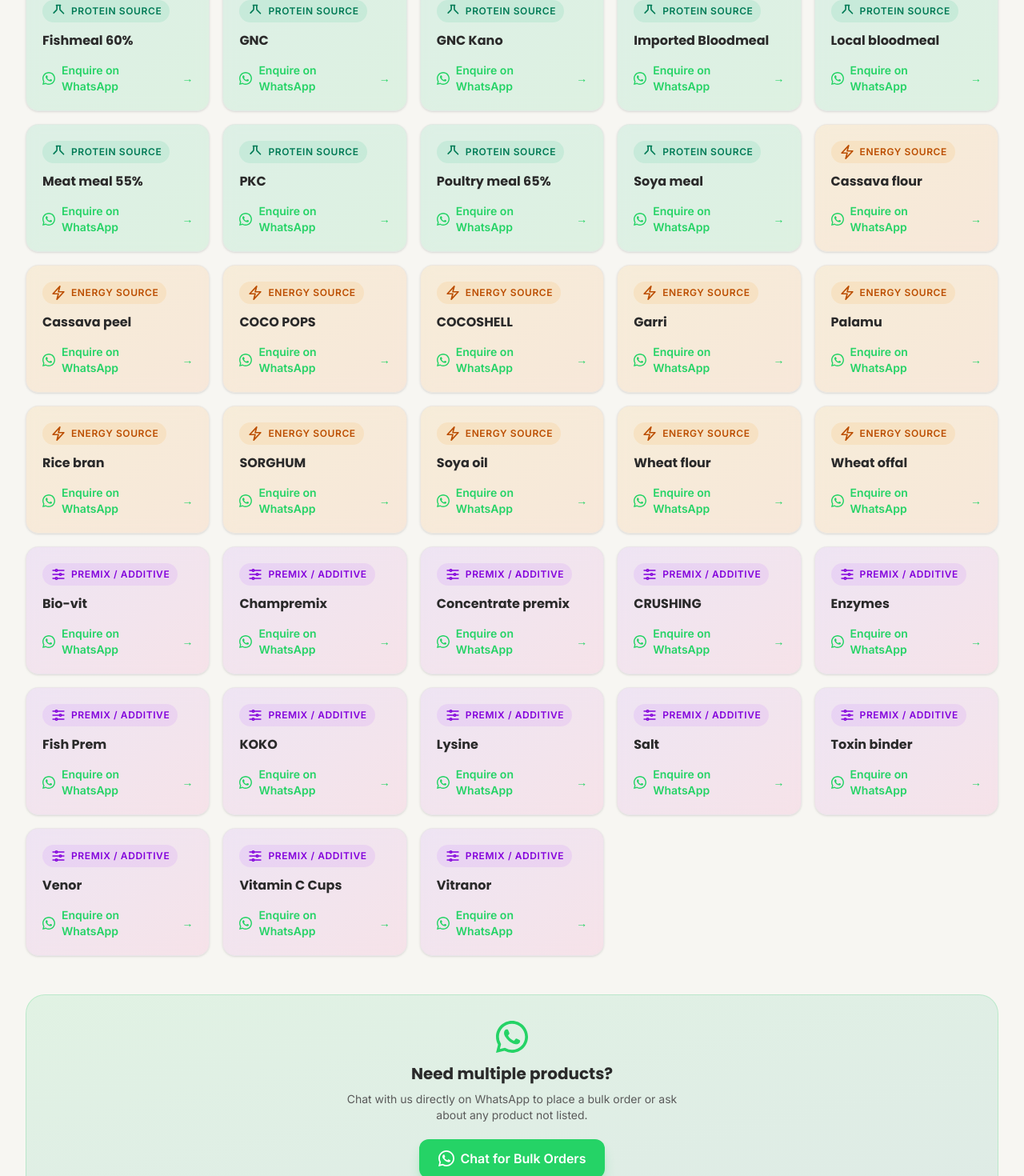
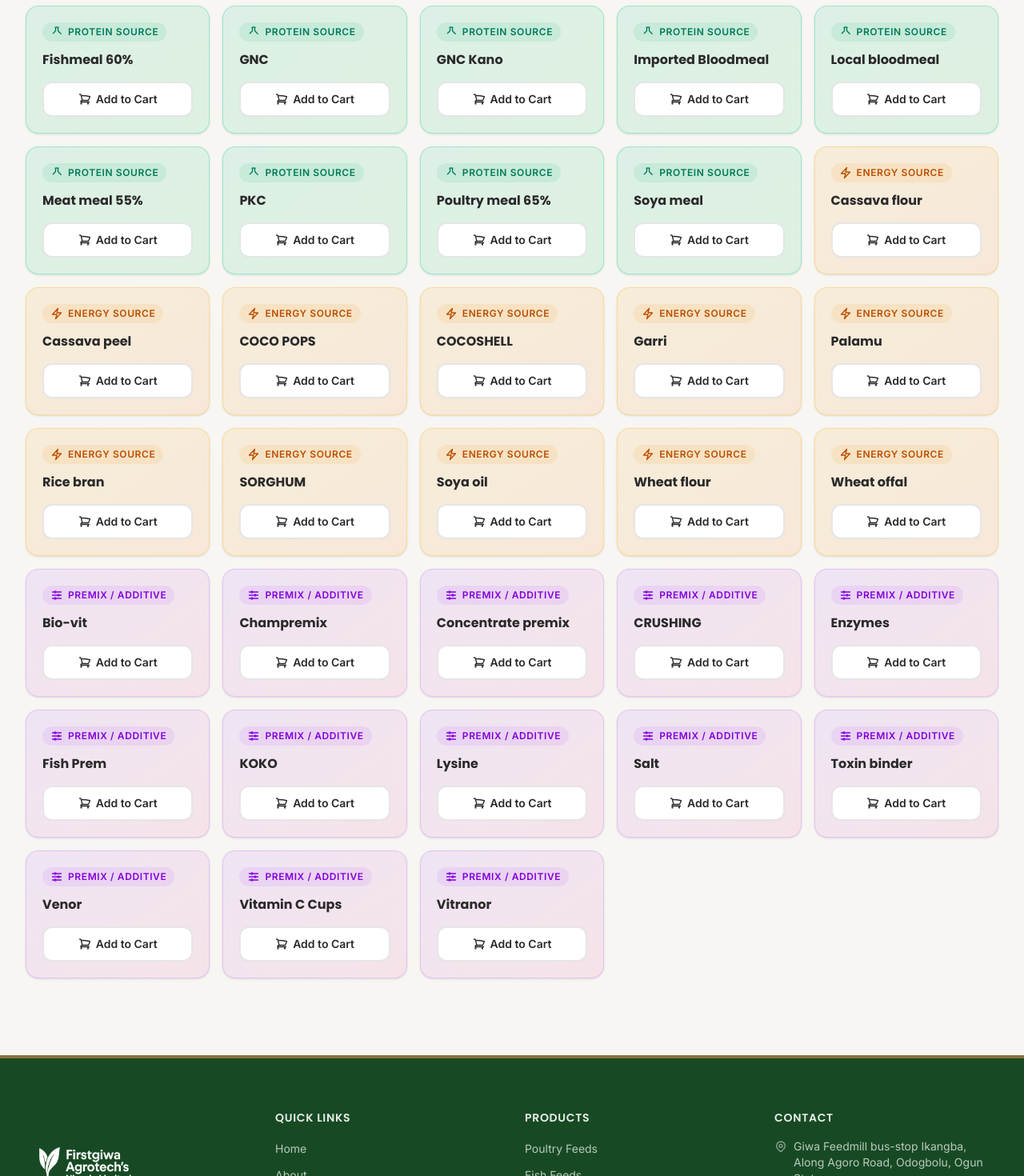
Before and after one commit to agbona24/first-giwa, a Next.js app: page /products in a window 1280 px wide. Shown: the part 5079-6549 px from the top of the page at 80% size. Built offline with nearby package versions, Linux system fonts and the light colour scheme.

Commit message:
Replace direct WhatsApp links with add-to-cart + checkout flow

```diff
--- a/src/components/products/ProductCatalog.tsx
+++ b/src/components/products/ProductCatalog.tsx
@@ -75,14 +75,18 @@
   { key: "premixes-additives", label: "Premixes & Additives" },
 ];
 
-const CATEGORY_CONFIG: Record<Exclude<Category, "all">, { label: string; gradient: string; badgeBg: string; badgeText: string; icon: React.ReactNode }> = {
+const CATEGORY_CONFIG: Record<
+  Exclude<Category, "all">,
+  { label: string; gradient: string; badgeBg: string; badgeText: string; border: string; icon: React.ReactNode }
+> = {
   "finished-feeds": {
     label: "Finished Feed",
     gradient: "from-primary/10 to-accent/10",
     badgeBg: "bg-primary/10",
     badgeText: "text-primary",
+    border: "border-primary/30",
     icon: (
-      <svg className="w-5 h-5" fill="none" viewBox="0 0 24 24" stroke="currentColor" strokeWidth="2">
+      <svg className="w-4 h-4" fill="none" viewBox="0 0 24 24" stroke="currentColor" strokeWidth="2">
         <path strokeLinecap="round" strokeLinejoin="round" d="M20.25 7.5l-.625 10.632a2.25 2.25 0 01-2.247 2.118H6.622a2.25 2.25 0 01-2.247-2.118L3.75 7.5M10 11.25h4M3.375 7.5h17.25c.621 0 1.125-.504 1.125-1.125v-1.5c0-.621-.504-1.125-1.125-1.125H3.375c-.621 0-1.125.504-1.125 1.125v1.5c0 .621.504 1.125 1.125 1.125z" />
       </svg>
     ),
@@ -92,8 +96,9 @@
     gradient: "from-emerald-500/10 to-green-500/10",
     badgeBg: "bg-emerald-500/10",
     badgeText: "text-emerald-700",
+    border: "border-emerald-400/30",
     icon: (
-      <svg className="w-5 h-5" fill="none" viewBox="0 0 24 24" stroke="currentColor" strokeWidth="2">
+      <svg className="w-4 h-4" fill="none" viewBox="0 0 24 24" stroke="currentColor" strokeWidth="2">
         <path strokeLinecap="round" strokeLinejoin="round" d="M9.75 3.104v5.714a2.25 2.25 0 01-.659 1.591L5 14.5M9.75 3.104c-.251.023-.501.05-.75.082m.75-.082a24.301 24.301 0 014.5 0m0 0v5.714c0 .597.237 1.17.659 1.591L19.8 15.3M14.25 3.104c.251.023.501.05.75.082" />
       </svg>
     ),
@@ -103,8 +108,9 @@
     gradient: "from-amber-500/10 to-orange-500/10",
     badgeBg: "bg-amber-500/10",
     badgeText: "text-amber-700",
+    border: "border-amber-400/30",
     icon: (
-      <svg className="w-5 h-5" fill="none" viewBox="0 0 24 24" stroke="currentColor" strokeWidth="2">
+      <svg className="w-4 h-4" fill="none" viewBox="0 0 24 24" stroke="currentColor" strokeWidth="2">
         <path strokeLinecap="round" strokeLinejoin="round" d="M3.75 13.5l10.5-11.25L12 10.5h8.25L9.75 21.75 12 13.5H3.75z" />
       </svg>
     ),
@@ -114,8 +120,9 @@
     gradient: "from-purple-500/10 to-pink-500/10",
     badgeBg: "bg-purple-500/10",
     badgeText: "text-purple-700",
+    border: "border-purple-400/30",
     icon: (
-      <svg className="w-5 h-5" fill="none" viewBox="0 0 24 24" stroke="currentColor" strokeWidth="2">
+      <svg className="w-4 h-4" fill="none" viewBox="0 0 24 24" stroke="currentColor" strokeWidth="2">
         <path strokeLinecap="round" strokeLinejoin="round" d="M10.5 6h9.75M10.5 6a1.5 1.5 0 11-3 0m3 0a1.5 1.5 0 10-3 0M3.75 6H7.5m3 12h9.75m-9.75 0a1.5 1.5 0 01-3 0m3 0a1.5 1.5 0 00-3 0m-3.75 0H7.5m9-6h3.75m-3.75 0a1.5 1.5 0 01-3 0m3 0a1.5 1.5 0 00-3 0m-9.75 0h9.75" />
       </svg>
     ),
@@ -131,56 +138,265 @@
   );
 }
 
-function ProductCard({ product, index }: { product: Product; index: number }) {
+// ─── Product Card ─────────────────────────────────────────────────────────────
+
+interface ProductCardProps {
+  product: Product;
+  index: number;
+  inCart: boolean;
+  onToggle: (name: string) => void;
+}
+
+function ProductCard({ product, index, inCart, onToggle }: ProductCardProps) {
   const config = CATEGORY_CONFIG[product.category];
 
-  const handleClick = () => {
-    const message = encodeURIComponent(
-      `Hello First-Giwa Feeds! 👋\n\nI'm interested in *${product.name}*.\n\nCould you please share more details about pricing and availability? Thank you.`
-    );
-    window.open(`https://wa.me/${COMPANY.whatsapp}?text=${message}`, "_blank", "noopener,noreferrer");
-  };
-
   return (
-    <motion.button
-      onClick={handleClick}
-      className={`group relative w-full text-left rounded-2xl overflow-hidden border border-neutral-200/60 bg-gradient-to-br ${config.gradient} backdrop-blur-sm shadow-sm hover:shadow-xl transition-shadow duration-300 cursor-pointer`}
+    <motion.div
+      className={`group relative flex flex-col rounded-2xl overflow-hidden border bg-gradient-to-br ${config.gradient} backdrop-blur-sm shadow-sm transition-all duration-300 ${
+        inCart
+          ? "border-[#25D366] shadow-[#25D366]/20 shadow-lg ring-2 ring-[#25D366]/30"
+          : `${config.border} hover:shadow-lg`
+      }`}
       initial={{ opacity: 0, y: 20 }}
       animate={{ opacity: 1, y: 0 }}
       exit={{ opacity: 0, y: -10, scale: 0.95 }}
       transition={{ delay: index * 0.03, duration: 0.4, ease: [0.16, 1, 0.3, 1] }}
-      whileHover={{ y: -4, scale: 1.02 }}
-      whileTap={{ scale: 0.97 }}
+      whileHover={{ y: -3 }}
     >
-      <div className="p-5">
+      <div className="flex flex-col flex-1 p-5">
         {/* Category badge */}
-        <span className={`inline-flex items-center gap-1.5 text-xs font-semibold uppercase tracking-wider px-2.5 py-1 rounded-full mb-3 ${config.badgeBg} ${config.badgeText}`}>
+        <span
+          className={`inline-flex items-center gap-1.5 text-xs font-semibold uppercase tracking-wider px-2.5 py-1 rounded-full mb-3 w-fit ${config.badgeBg} ${config.badgeText}`}
+        >
           {config.icon}
           {config.label}
         </span>
 
         {/* Product name */}
-        <h3 className="font-heading font-bold text-text-dark text-base leading-snug mb-4 group-hover:text-primary transition-colors duration-200">
+        <h3
+          className={`font-heading font-bold text-base leading-snug mb-4 flex-1 transition-colors duration-200 ${
+            inCart ? "text-[#128C7E]" : "text-text-dark group-hover:text-primary"
+          }`}
+        >
           {product.name}
         </h3>
 
-        {/* WhatsApp CTA */}
-        <div className="flex items-center gap-2 text-sm font-semibold text-[#25D366]">
-          <WhatsAppIcon className="w-4 h-4 flex-shrink-0" />
-          <span>Enquire on WhatsApp</span>
-          <span className="ml-auto transition-transform duration-200 group-hover:translate-x-1">→</span>
-        </div>
+        {/* Add / Remove button */}
+        <motion.button
+          onClick={() => onToggle(product.name)}
+          className={`w-full flex items-center justify-center gap-2 py-2.5 rounded-xl text-sm font-semibold transition-all duration-200 ${
+            inCart
+              ? "bg-[#25D366] text-white hover:bg-red-500"
+              : "bg-white border-2 border-neutral-200 text-text hover:border-primary hover:text-primary"
+          }`}
+          whileTap={{ scale: 0.95 }}
+        >
+          <AnimatePresence mode="wait" initial={false}>
+            {inCart ? (
+              <motion.span
+                key="added"
+                className="flex items-center gap-1.5"
+                initial={{ opacity: 0, y: 6 }}
+                animate={{ opacity: 1, y: 0 }}
+                exit={{ opacity: 0, y: -6 }}
+                transition={{ duration: 0.15 }}
+              >
+                <svg className="w-4 h-4" fill="none" viewBox="0 0 24 24" stroke="currentColor" strokeWidth="2.5">
+                  <path strokeLinecap="round" strokeLinejoin="round" d="M4.5 12.75l6 6 9-13.5" />
+                </svg>
+                Added — tap to remove
+              </motion.span>
+            ) : (
+              <motion.span
+                key="add"
+                className="flex items-center gap-1.5"
+                initial={{ opacity: 0, y: 6 }}
+                animate={{ opacity: 1, y: 0 }}
+                exit={{ opacity: 0, y: -6 }}
+                transition={{ duration: 0.15 }}
+              >
+                <svg className="w-4 h-4" fill="none" viewBox="0 0 24 24" stroke="currentColor" strokeWidth="2">
+                  <path strokeLinecap="round" strokeLinejoin="round" d="M2.25 3h1.386c.51 0 .955.343 1.087.835l.383 1.437M7.5 14.25a3 3 0 00-3 3h15.75m-12.75-3h11.218c1.121-2.3 2.1-4.684 2.924-7.138a60.114 60.114 0 00-16.536-1.84M7.5 14.25L5.106 5.272M6 20.25a.75.75 0 11-1.5 0 .75.75 0 011.5 0zm12.75 0a.75.75 0 11-1.5 0 .75.75 0 011.5 0z" />
+                </svg>
+                Add to Cart
+              </motion.span>
+            )}
+          </AnimatePresence>
+        </motion.button>
       </div>
 
-      {/* Bottom accent bar */}
-      <div className="absolute bottom-0 left-0 right-0 h-0.5 bg-gradient-to-r from-[#25D366] to-[#128C7E] scale-x-0 group-hover:scale-x-100 transition-transform duration-300 origin-left" />
-    </motion.button>
+      {/* In-cart accent bar */}
+      <AnimatePresence>
+        {inCart && (
+          <motion.div
+            className="h-1 bg-gradient-to-r from-[#25D366] to-[#128C7E]"
+            initial={{ scaleX: 0 }}
+            animate={{ scaleX: 1 }}
+            exit={{ scaleX: 0 }}
+            style={{ originX: 0 }}
+            transition={{ duration: 0.3 }}
+          />
+        )}
+      </AnimatePresence>
+    </motion.div>
   );
 }
+
+// ─── Cart Drawer ──────────────────────────────────────────────────────────────
+
+interface CartDrawerProps {
+  cart: string[];
+  onRemove: (name: string) => void;
+  onClear: () => void;
+}
+
+function CartDrawer({ cart, onRemove, onClear }: CartDrawerProps) {
+  const [open, setOpen] = useState(false);
+
+  const handleCheckout = () => {
+    const itemList = cart.map((name) => `  • ${name}`).join("\n");
+    const message = encodeURIComponent(
+      `Hello First-Giwa Feeds! 👋\n\nI'd like to enquire about the following products:\n\n${itemList}\n\nCould you please provide pricing and availability for these items? Thank you.`
+    );
+    window.open(
+      `https://wa.me/${COMPANY.whatsapp}?text=${message}`,
+      "_blank",
+      "noopener,noreferrer"
+    );
+  };
+
+  return (
+    <AnimatePresence>
+      {cart.length > 0 && (
+        <motion.div
+          className="fixed bottom-0 left-0 right-0 z-50"
+          initial={{ y: 120 }}
+          animate={{ y: 0 }}
+          exit={{ y: 120 }}
+          transition={{ type: "spring", stiffness: 300, damping: 30 }}
+        >
+          {/* Expanded items panel */}
+          <AnimatePresence>
+            {open && (
+              <motion.div
+                className="mx-auto max-w-2xl bg-white rounded-t-3xl shadow-2xl border border-neutral-200 border-b-0 overflow-hidden"
+                initial={{ height: 0, opacity: 0 }}
+                animate={{ height: "auto", opacity: 1 }}
+                exit={{ height: 0, opacity: 0 }}
+                transition={{ duration: 0.3, ease: [0.16, 1, 0.3, 1] }}
+              >
+                <div className="px-5 pt-5 pb-3 max-h-60 overflow-y-auto">
+                  <div className="flex items-center justify-between mb-3">
+                    <h4 className="font-heading font-bold text-text-dark text-base">
+                      Cart ({cart.length} item{cart.length !== 1 ? "s" : ""})
+                    </h4>
+                    <button
+                      onClick={onClear}
+                      className="text-xs text-red-500 hover:text-red-700 font-semibold transition-colors"
+                    >
+                      Clear all
+                    </button>
+                  </div>
+                  <ul className="space-y-2">
+                    {cart.map((name) => (
+                      <li
+                        key={name}
+                        className="flex items-center justify-between gap-3 bg-neutral-50 rounded-xl px-3 py-2"
+                      >
+                        <span className="text-sm font-medium text-text-dark">{name}</span>
+                        <button
+                          onClick={() => onRemove(name)}
+                          className="flex-shrink-0 p-1 rounded-lg text-text-muted hover:text-red-500 hover:bg-red-50 transition-colors"
+                          aria-label={`Remove ${name}`}
+                        >
+                          <svg className="w-4 h-4" fill="none" viewBox="0 0 24 24" stroke="currentColor" strokeWidth="2">
+                            <path strokeLinecap="round" strokeLinejoin="round" d="M6 18L18 6M6 6l12 12" />
+                          </svg>
+                        </button>
+                      </li>
+                    ))}
+                  </ul>
+                </div>
+              </motion.div>
+            )}
+          </AnimatePresence>
+
+          {/* Sticky bar */}
+          <div className="bg-white border-t border-neutral-200 shadow-[0_-4px_24px_rgba(0,0,0,0.10)] px-4 py-3 flex items-center gap-3">
+            {/* Toggle drawer */}
+            <button
+              onClick={() => setOpen((v) => !v)}
+              className="flex items-center gap-2 flex-1 min-w-0"
+            >
+              <div className="relative flex-shrink-0">
+                <div className="w-10 h-10 rounded-xl bg-neutral-100 flex items-center justify-center">
+                  <svg className="w-5 h-5 text-text-dark" fill="none" viewBox="0 0 24 24" stroke="currentColor" strokeWidth="2">
+                    <path strokeLinecap="round" strokeLinejoin="round" d="M2.25 3h1.386c.51 0 .955.343 1.087.835l.383 1.437M7.5 14.25a3 3 0 00-3 3h15.75m-12.75-3h11.218c1.121-2.3 2.1-4.684 2.924-7.138a60.114 60.114 0 00-16.536-1.84M7.5 14.25L5.106 5.272M6 20.25a.75.75 0 11-1.5 0 .75.75 0 011.5 0zm12.75 0a.75.75 0 11-1.5 0 .75.75 0 011.5 0z" />
+                  </svg>
+                </div>
+                <motion.span
+                  key={cart.length}
+                  className="absolute -top-1.5 -right-1.5 w-5 h-5 rounded-full bg-primary text-white text-xs font-bold flex items-center justify-center"
+                  initial={{ scale: 1.5 }}
+                  animate={{ scale: 1 }}
+                  transition={{ type: "spring", stiffness: 400, damping: 15 }}
+                >
+                  {cart.length}
+                </motion.span>
+              </div>
+              <div className="text-left min-w-0">
+                <p className="text-sm font-bold text-text-dark">
+                  {cart.length} item{cart.length !== 1 ? "s" : ""} in your cart
+                </p>
+                <p className="text-xs text-text-muted truncate">
+                  {open ? "Tap to collapse" : "Tap to review your selection"}
+                </p>
+              </div>
+              <svg
+                className={`w-5 h-5 text-text-muted flex-shrink-0 transition-transform duration-200 ${open ? "rotate-180" : ""}`}
+                fill="none"
+                viewBox="0 0 24 24"
+                stroke="currentColor"
+                strokeWidth="2"
+              >
+                <path strokeLinecap="round" strokeLinejoin="round" d="M4.5 15.75l7.5-7.5 7.5 7.5" />
+              </svg>
+            </button>
+
+            {/* Checkout button */}
+            <motion.button
+              onClick={handleCheckout}
+              className="flex-shrink-0 flex items-center gap-2 bg-[#25D366] hover:bg-[#20BD5A] text-white font-bold px-5 py-3 rounded-xl transition-colors duration-200 shadow-lg shadow-[#25D366]/30 text-sm"
+              whileTap={{ scale: 0.97 }}
+              whileHover={{ scale: 1.02 }}
+            >
+              <WhatsAppIcon className="w-4 h-4 flex-shrink-0" />
+              <span className="hidden sm:inline">Checkout via WhatsApp</span>
+              <span className="sm:hidden">Checkout</span>
+            </motion.button>
+          </div>
+        </motion.div>
+      )}
+    </AnimatePresence>
+  );
+}
+
+// ─── Main Component ───────────────────────────────────────────────────────────
 
 export default function ProductCatalog() {
   const [activeCategory, setActiveCategory] = useState<Category>("all");
   const [search, setSearch] = useState("");
+  const [cart, setCart] = useState<string[]>([]);
+
+  const toggleCart = (name: string) => {
+    setCart((prev) =>
+      prev.includes(name) ? prev.filter((n) => n !== name) : [...prev, name]
+    );
+  };
+
+  const removeFromCart = (name: string) => {
+    setCart((prev) => prev.filter((n) => n !== name));
+  };
 
   const filtered = useMemo(() => {
     let list = PRODUCTS;
@@ -195,19 +411,26 @@
   }, [activeCategory, search]);
 
   return (
+    <>
       <Section background="default">
+        <div className={cart.length > 0 ? "pb-24" : ""}>
           <Container>
             <SectionHeading
               eyebrow="Full Inventory"
               heading="Complete Product Catalog"
-          description={`Browse all ${PRODUCTS.length} products. Tap any item to enquire directly on WhatsApp.`}
+              description={`Browse all ${PRODUCTS.length} products. Add items to your cart, then checkout via WhatsApp in one message.`}
             />
 
             {/* Search + Filter bar */}
             <div className="flex flex-col md:flex-row gap-4 mb-8">
-          {/* Search */}
               <div className="relative flex-shrink-0 md:w-64">
-            <svg className="absolute left-3.5 top-1/2 -translate-y-1/2 w-4 h-4 text-text-muted" fill="none" viewBox="0 0 24 24" stroke="currentColor" strokeWidth="2">
+                <svg
+                  className="absolute left-3.5 top-1/2 -translate-y-1/2 w-4 h-4 text-text-muted"
+                  fill="none"
+                  viewBox="0 0 24 24"
+                  stroke="currentColor"
+                  strokeWidth="2"
+                >
                   <path strokeLinecap="round" strokeLinejoin="round" d="M21 21l-5.197-5.197m0 0A7.5 7.5 0 105.196 5.196a7.5 7.5 0 0010.607 10.607z" />
                 </svg>
                 <input
@@ -219,10 +442,12 @@
                 />
               </div>
 
-          {/* Category tabs — scrollable on mobile */}
               <div className="flex gap-2 overflow-x-auto pb-1 scrollbar-hide">
                 {TABS.map((tab) => {
-              const count = tab.key === "all" ? PRODUCTS.length : PRODUCTS.filter((p) => p.category === tab.key).length;
+                  const count =
+                    tab.key === "all"
+                      ? PRODUCTS.length
+                      : PRODUCTS.filter((p) => p.category === tab.key).length;
                   return (
                     <motion.button
                       key={tab.key}
@@ -235,9 +460,13 @@
                       whileTap={{ scale: 0.97 }}
                     >
                       {tab.label}
-                  <span className={`text-xs px-1.5 py-0.5 rounded-full font-bold ${
-                    activeCategory === tab.key ? "bg-white/20 text-white" : "bg-neutral-100 text-text-muted"
-                  }`}>
+                      <span
+                        className={`text-xs px-1.5 py-0.5 rounded-full font-bold ${
+                          activeCategory === tab.key
+                            ? "bg-white/20 text-white"
+                            : "bg-neutral-100 text-text-muted"
+                        }`}
+                      >
                         {count}
                       </span>
                     </motion.button>
@@ -248,8 +477,15 @@
 
             {/* Results count */}
             <p className="text-sm text-text-muted mb-6">
-          Showing <span className="font-semibold text-text">{filtered.length}</span> product{filtered.length !== 1 ? "s" : ""}
-          {search && <> matching "<span className="font-semibold text-primary">{search}</span>"</>}
+              Showing{" "}
+              <span className="font-semibold text-text">{filtered.length}</span>{" "}
+              product{filtered.length !== 1 ? "s" : ""}
+              {search && (
+                <>
+                  {" "}matching "
+                  <span className="font-semibold text-primary">{search}</span>"
+                </>
+              )}
             </p>
 
             {/* Grid */}
@@ -260,7 +496,13 @@
                   className="grid grid-cols-2 sm:grid-cols-3 lg:grid-cols-4 xl:grid-cols-5 gap-4"
                 >
                   {filtered.map((product, i) => (
-                <ProductCard key={product.name} product={product} index={i} />
+                    <ProductCard
+                      key={product.name}
+                      product={product}
+                      index={i}
+                      inCart={cart.includes(product.name)}
+                      onToggle={toggleCart}
+                    />
                   ))}
                 </motion.div>
               ) : (
@@ -270,40 +512,29 @@
                   animate={{ opacity: 1 }}
                   className="text-center py-20 text-text-muted"
                 >
-              <svg className="w-12 h-12 mx-auto mb-4 opacity-30" fill="none" viewBox="0 0 24 24" stroke="currentColor">
-                <path strokeLinecap="round" strokeLinejoin="round" strokeWidth="1.5" d="M21 21l-5.197-5.197m0 0A7.5 7.5 0 105.196 5.196a7.5 7.5 0 0010.607 10.607z" />
+                  <svg
+                    className="w-12 h-12 mx-auto mb-4 opacity-30"
+                    fill="none"
+                    viewBox="0 0 24 24"
+                    stroke="currentColor"
+                  >
+                    <path
+                      strokeLinecap="round"
+                      strokeLinejoin="round"
+                      strokeWidth="1.5"
+                      d="M21 21l-5.197-5.197m0 0A7.5 7.5 0 105.196 5.196a7.5 7.5 0 0010.607 10.607z"
+                    />
                   </svg>
-              <p className="font-semibold">No products found for "{search}"</p>
+                  <p className="font-semibold">No products found for &quot;{search}&quot;</p>
                 </motion.div>
               )}
             </AnimatePresence>
+          </Container>
+        </div>
+      </Section>
 
-        {/* WhatsApp bulk enquiry CTA */}
-        <motion.div
-          className="mt-12 rounded-3xl bg-gradient-to-br from-[#25D366]/10 to-[#128C7E]/10 border border-[#25D366]/20 p-8 text-center"
-          initial={{ opacity: 0, y: 30 }}
-          whileInView={{ opacity: 1, y: 0 }}
-          viewport={{ once: true }}
-          transition={{ duration: 0.6 }}
-        >
-          <WhatsAppIcon className="w-10 h-10 text-[#25D366] mx-auto mb-3" />
-          <h3 className="font-heading font-bold text-xl text-text-dark mb-2">Need multiple products?</h3>
-          <p className="text-text-muted text-sm mb-5 max-w-md mx-auto">
-            Chat with us directly on WhatsApp to place a bulk order or ask about any product not listed.
-          </p>
-          <motion.a
-            href={`https://wa.me/${COMPANY.whatsapp}?text=${encodeURIComponent("Hello First-Giwa Feeds! 👋 I'd like to enquire about placing a bulk order. Could you please assist me?")}`}
-            target="_blank"
-            rel="noopener noreferrer"
-            className="inline-flex items-center gap-2 bg-[#25D366] hover:bg-[#20BD5A] text-white font-semibold px-6 py-3 rounded-xl transition-colors duration-200 shadow-lg shadow-[#25D366]/30"
-            whileHover={{ scale: 1.04 }}
-            whileTap={{ scale: 0.97 }}
-          >
-            <WhatsAppIcon className="w-5 h-5" />
-            Chat for Bulk Orders
-          </motion.a>
-        </motion.div>
-      </Container>
-    </Section>
+      {/* Floating cart bar — outside Section so it stays fixed at screen bottom */}
+      <CartDrawer cart={cart} onRemove={removeFromCart} onClear={() => setCart([])} />
+    </>
   );
 }
```
Lines whose indentation alone changed are shown as unchanged.
